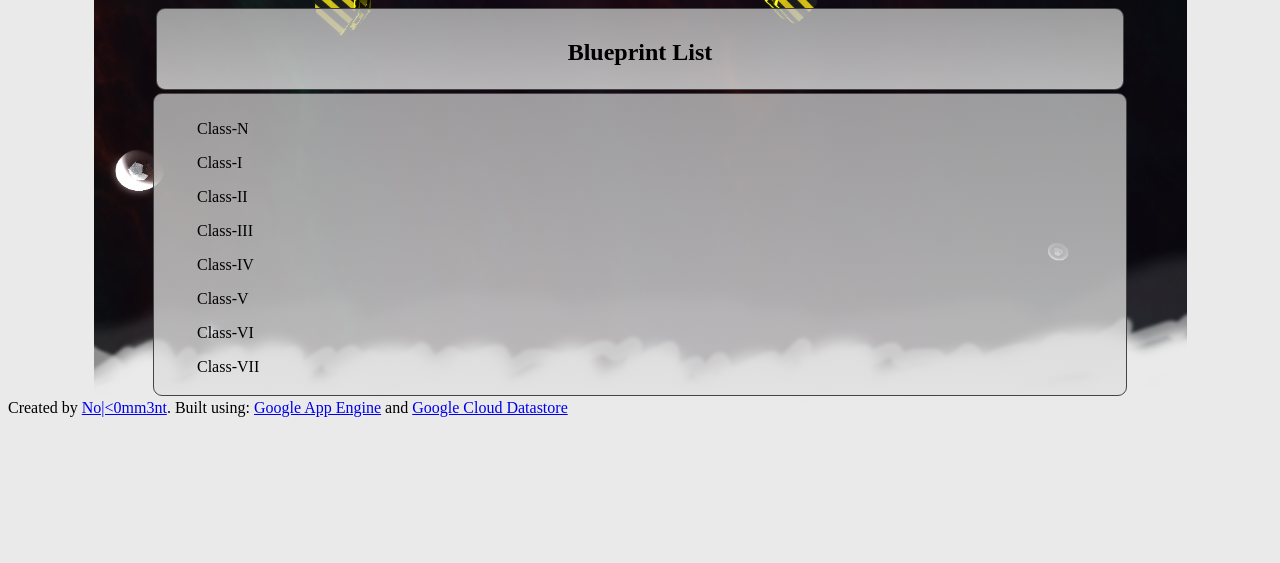
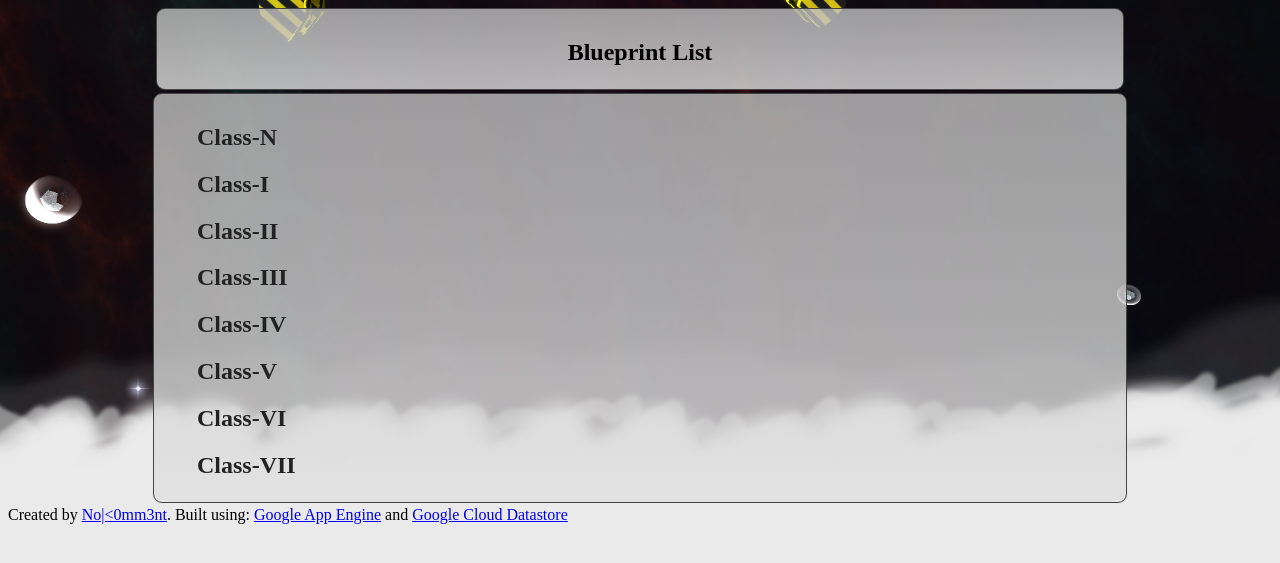
Before and after one commit to dmcgrath/starmade-blueprint-library, a Flask app: page /list/ in a window 1280 px wide. Shown: the top 563 px of the page. Run offline with Flask 2, Linux system fonts and the light colour scheme; data that the repository does not hold is empty; parts of the project's set-up code (start-up, migrations or seed data) failed here and were passed over.

Commit message:
Heading adjustments

```diff
--- a/stylesheets/style.css
+++ b/stylesheets/style.css
@@ -149,6 +149,10 @@ h4 {
   padding:0.25em;
 }
 
+ol.bp {
+  color:#222;
+}
+
 ul.bp {
   list-style-type: none;
   padding: 0;
--- a/templates/list.html
+++ b/templates/list.html
@@ -9,8 +9,8 @@
 </div>
 <div id="list" class="col">
 {% for rank in range(8) %}
-    <ol seq="{{rank}}">
-      <il>Class-{{["N", "I", "II", "III", "IV", "V", "VI", "VII", "VIII"][rank]}}</il>
+    <ol class="bp" seq="{{rank}}">
+      <il><h2>Class-{{["N", "I", "II", "III", "IV", "V", "VI", "VII", "VIII"][rank]}}</h2></il>
       <ul class="bp">
       {% for blueprint in blueprint_list if blueprint.class_rank == rank %}
       <li class="bp"><h2><a href="/view/{{ blueprint.blue_key }}">{{ blueprint.title }}</a></h2></li>
--- a/templates/old.html
+++ b/templates/old.html
@@ -5,7 +5,7 @@
 {% block title %}Blueprint List{% endblock %}
 {% block content %}
 <div id="headline" class="col">
-    <h2>Blueprint List - Out of date entities</h2>
+    <h1>Blueprint List - Out of date entities</h1>
 </div>
 <div id="list" class="col">
    <ul>
--- a/templates/view_blueprint.html
+++ b/templates/view_blueprint.html
@@ -6,7 +6,7 @@
 {% block title %}{{ title }}{% endblock %}
 {% block content %}
   <div id="headline" class="col">
-    <h2>{{ title }}</h2>
+    <h1>{{ title }}</h1>
     <h3>{{ ["Ship","Shop","Space Station","Asteroid","Planet"][entity] }}: {{ class }}</h3>
     <!-- Blueprint Schema Version: {{ version }}<br> -->
   </div>
```
